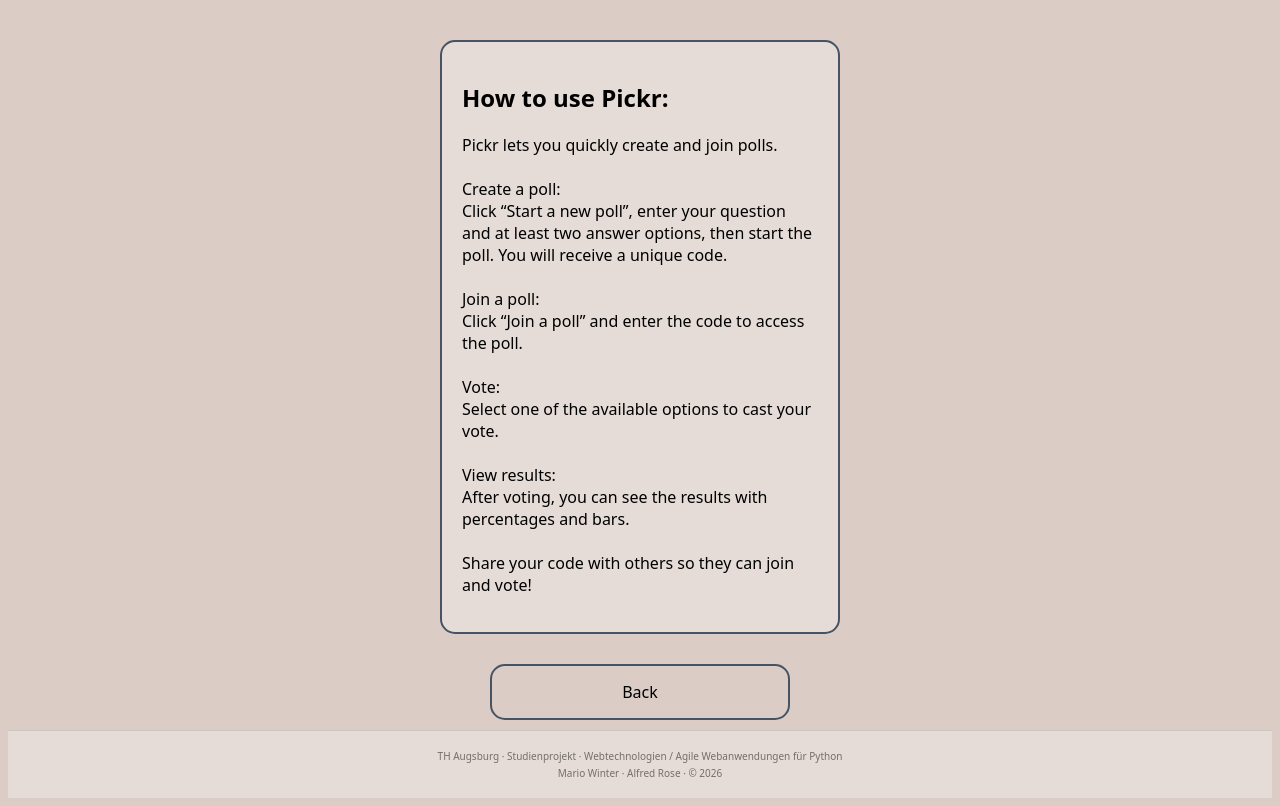
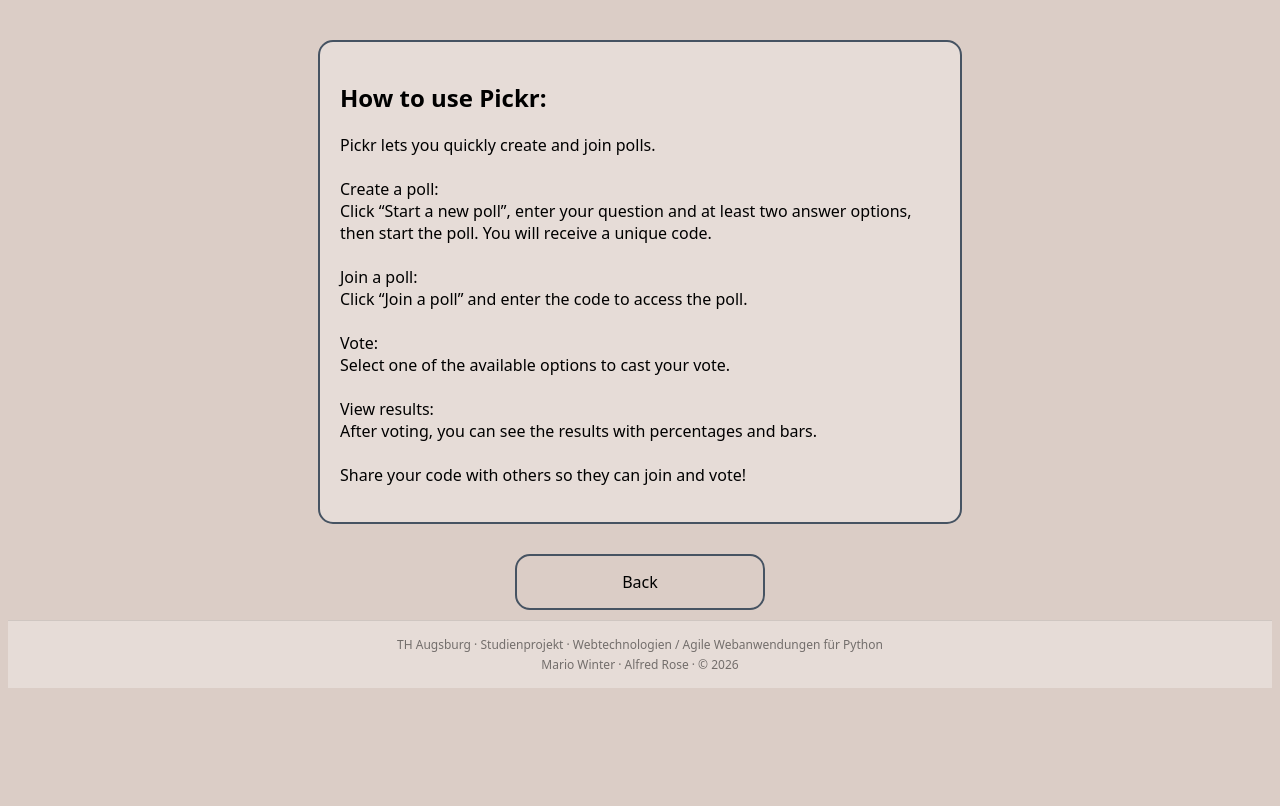
Before and after one commit to winterm99/pick_project, a Flask app: page /help in a window 1280 px wide. Shown: the part 156-962 px from the top of the page. After the commit the page ends 844 px from the top, so only its background shows below. Run offline with Flask 3, Linux system fonts and the light colour scheme.

Commit message:
Revert "Update style.css"
This reverts commit 3bfd329b0953e366c4faa10ac2dac2873ebe79fc.

```diff
--- a/static/style.css
+++ b/static/style.css
@@ -14,15 +14,10 @@ body {
     justify-content: center;
     margin: 2%;
 }
-#Logo img {
-    max-width: 80%;
-    height: auto;
-}
 
 .buttons {
-    width: 90%;
+    width: 250px;
     margin: 10px auto;
-    max-width: 300px;
 }
 
 .buttons a {
@@ -122,10 +117,10 @@ button {
 
 footer {
     margin-top: auto;
-    padding: 15px 10px;
+    padding: 12px 20px;
     text-align: center;
 
-    font-size: 10px;
+    font-size: 12px;
     color: rgba(0, 0, 0, 0.5);
 
     border-top: 1px solid rgba(0, 0, 0, 0.1);
@@ -138,7 +133,7 @@ footer {
 
 .help-box {
     width: 600px;
-    max-width: 600px;
+    max-width: 90%;
 
     padding: 20px;
     margin: 20px auto;
@@ -154,20 +149,12 @@ button{
     background-color: #DBCDC6;
 }
 
-form, .help-box {
-    width: 90%; /* Nutzt 90% des Bildschirms auf Handys */
-    max-width: 400px; /* Wird auf Desktop nicht breiter als 400px */
-    margin: 20px auto;
-    box-sizing: border-box; /* Wichtig, damit Padding die Breite nicht sprengt */
-}
-
 
 /*Resultate anzeigen Balkendiagramm */
 
 .results {
-    width: 90%;
+    width: 60%;
     margin: auto;
-    max-width: 500px;
 }
 
 .result-item {
```
